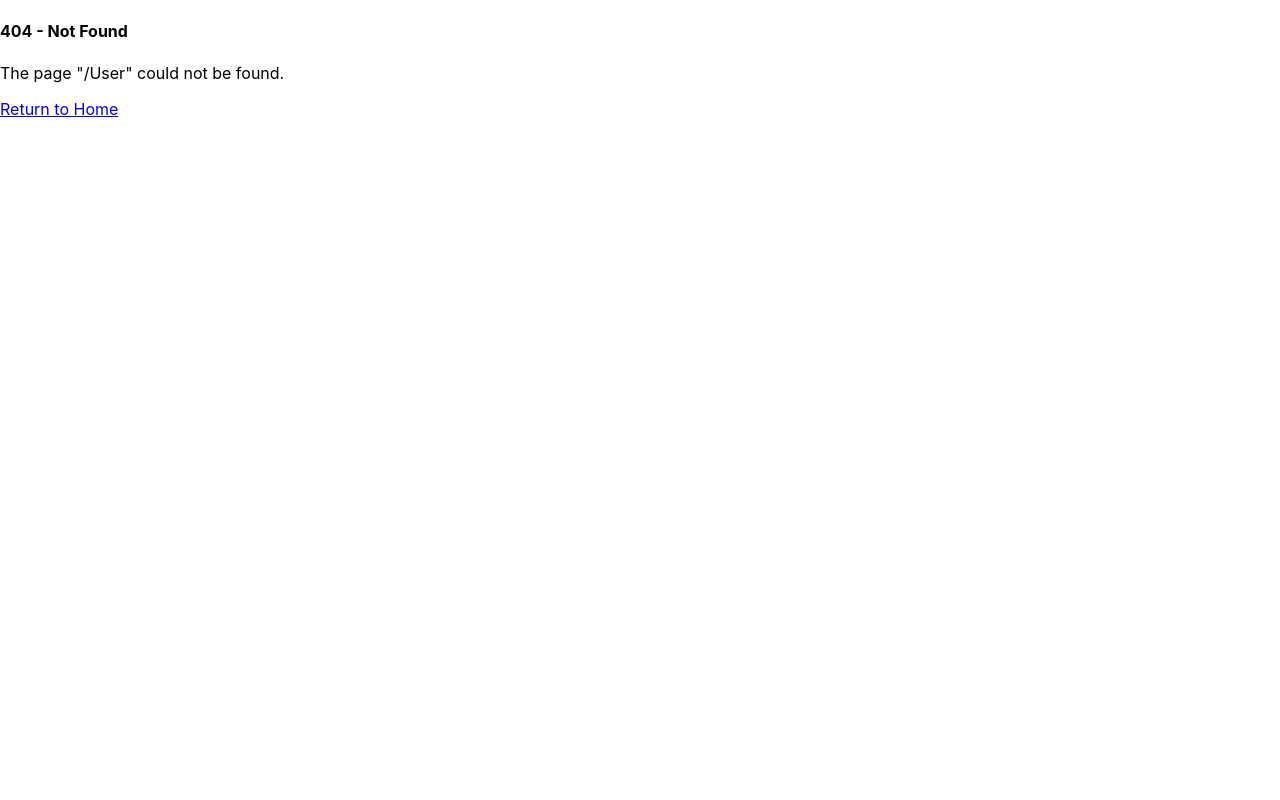
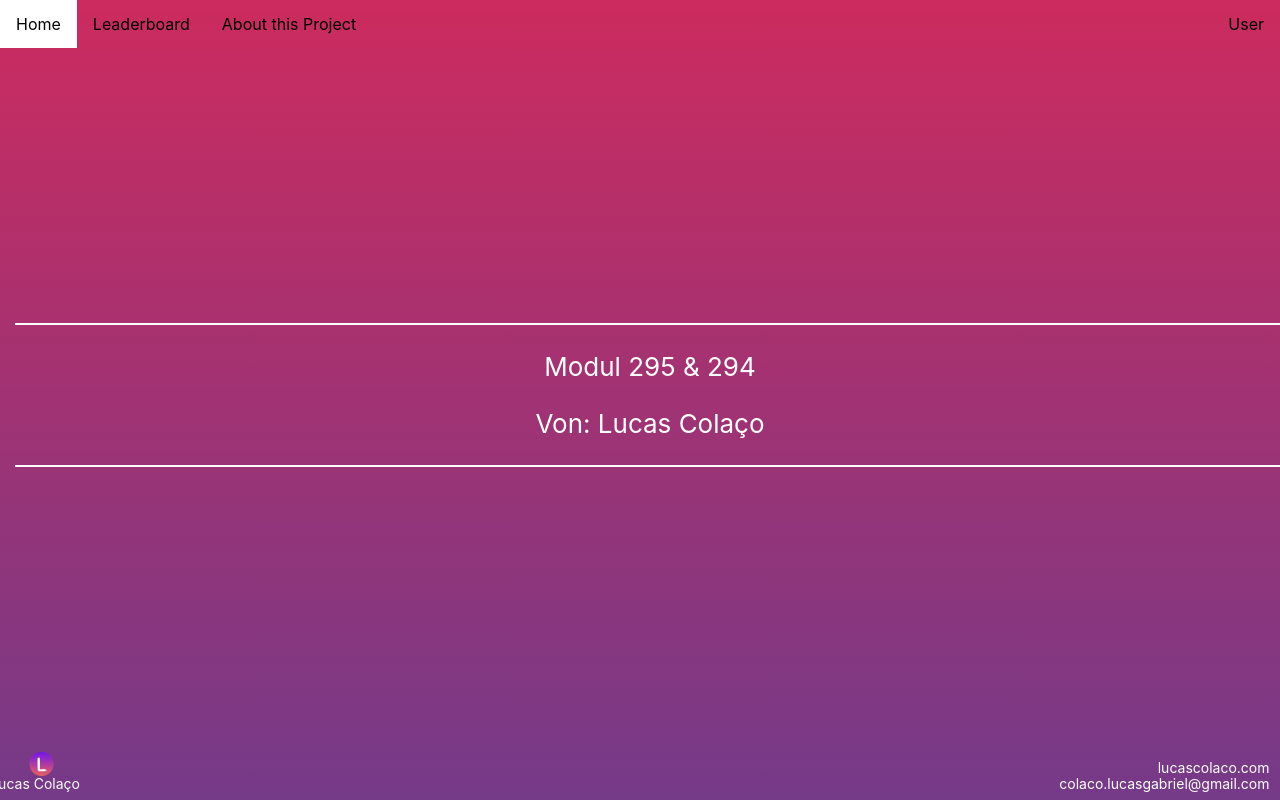
Before and after one commit to LucasCGG/LB_Project, a React (Create React App) app in the folder 294_Project/FrontEnd/: page /User in a window 1280 px wide. Before the commit this address had no page. Built offline with nearby package versions, Linux system fonts and the light colour scheme.

Commit message:
Upload frontend

```diff
--- a/294_Project/FrontEnd/src/App.js
+++ b/294_Project/FrontEnd/src/App.js
@@ -9,6 +9,7 @@ import NotFound from './NotFound';
 import GlobalNavigation from './GlobalNavigation';
 import Home from './Home';
 import About from './About';
+import User from './User';
 import logo from './images/logo/Logo1.png';
 
 function App(props) {
@@ -17,6 +18,7 @@ function App(props) {
       <Route path="/" element={<Layout />}>
         <Route index element={<Home />} />
         <Route path="About" element={<About />} />
+        <Route path="User" element={<User />} />
       </Route>
       <Route path="*" element={<NotFound />} />
     </Routes>
--- a/294_Project/FrontEnd/src/Styles/App.css
+++ b/294_Project/FrontEnd/src/Styles/App.css
@@ -7,11 +7,6 @@
 
 .App-link {
   color: #61dafb;
-}
-
-h2 a {
-  color: yellow;
-  text-decoration: none;
 }
 
 .button-bar {
@@ -34,7 +29,7 @@ nav ul {
   margin: 0;
   padding: 0;
   overflow: hidden;
-  background-color: rgb(255, 255, 255);
+  background-color: transparent;
 }
 
 .topnav-right {
@@ -55,7 +50,7 @@ nav li a {
 }
 
 nav li a:hover {
-  background-color: rgb(187, 202, 211);
+  background-color: rgb(255, 255, 255);
 }
 
 .App-Footer {
--- a/294_Project/FrontEnd/src/Styles/Home.css
+++ b/294_Project/FrontEnd/src/Styles/Home.css
@@ -6,6 +6,7 @@ h1{
     font-size: calc(10px + 4vmin);
     color: rgb(255, 255, 255);
     text-shadow: -1px 0 black, 0 1px black, 1px 0 black, 0 -1px black;
+    user-select: none;
 }
 
 .spacer{
--- /dev/null
+++ b/294_Project/FrontEnd/src/User.js
@@ -0,0 +1,28 @@
+import React from 'react';
+
+import './Styles/User.css'
+
+class User extends React.Component {
+    constructor(props) {
+        super(props);
+    }
+
+    render() {
+        return (
+            <>
+
+                <div className='spacer'>
+
+                </div>
+                <div id='footer'>
+                    <hr />
+                    <p>Modul 295 & 294</p>
+                    <p>Von: Lucas Colaço</p>
+                    <hr />
+                </div>
+            </>
+        )
+    }
+}
+
+export default User;
```
Also changed, not shown: 294_Project/FrontEnd/src/Styles/User.css (added).
